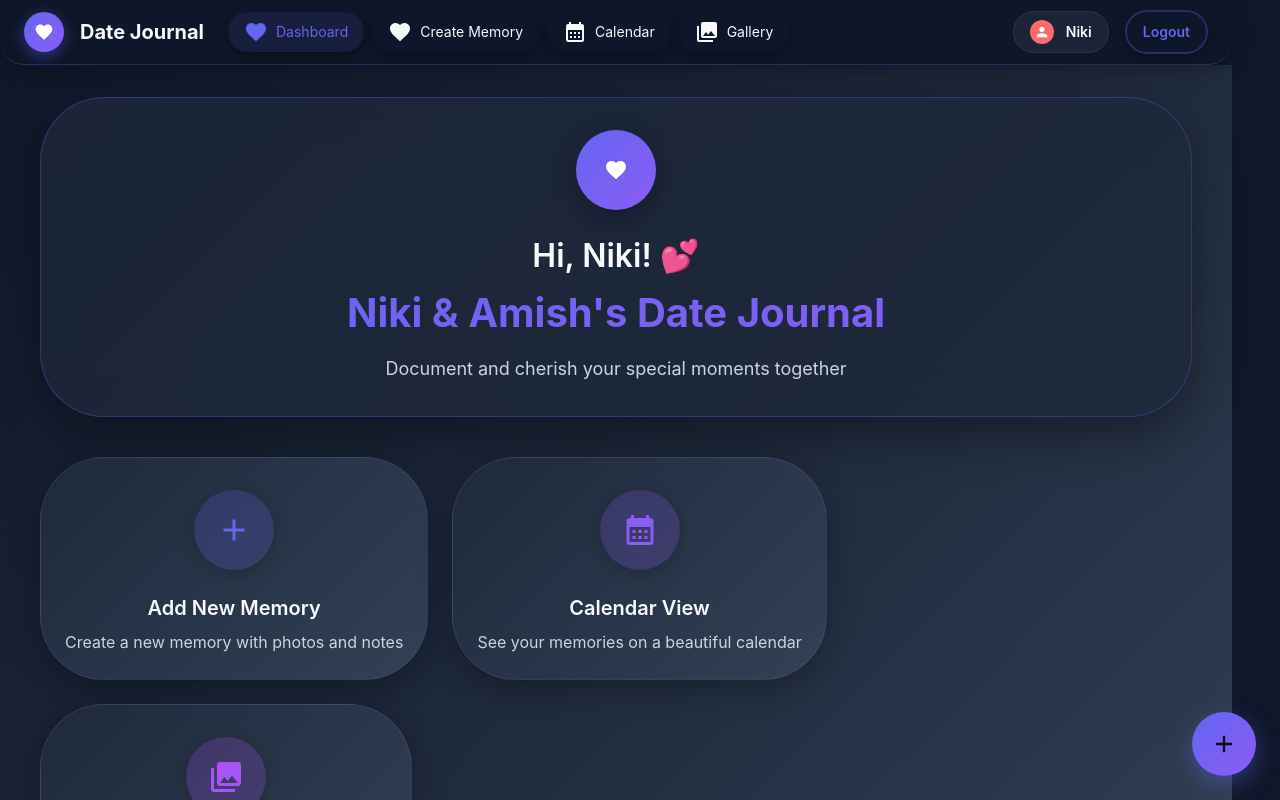
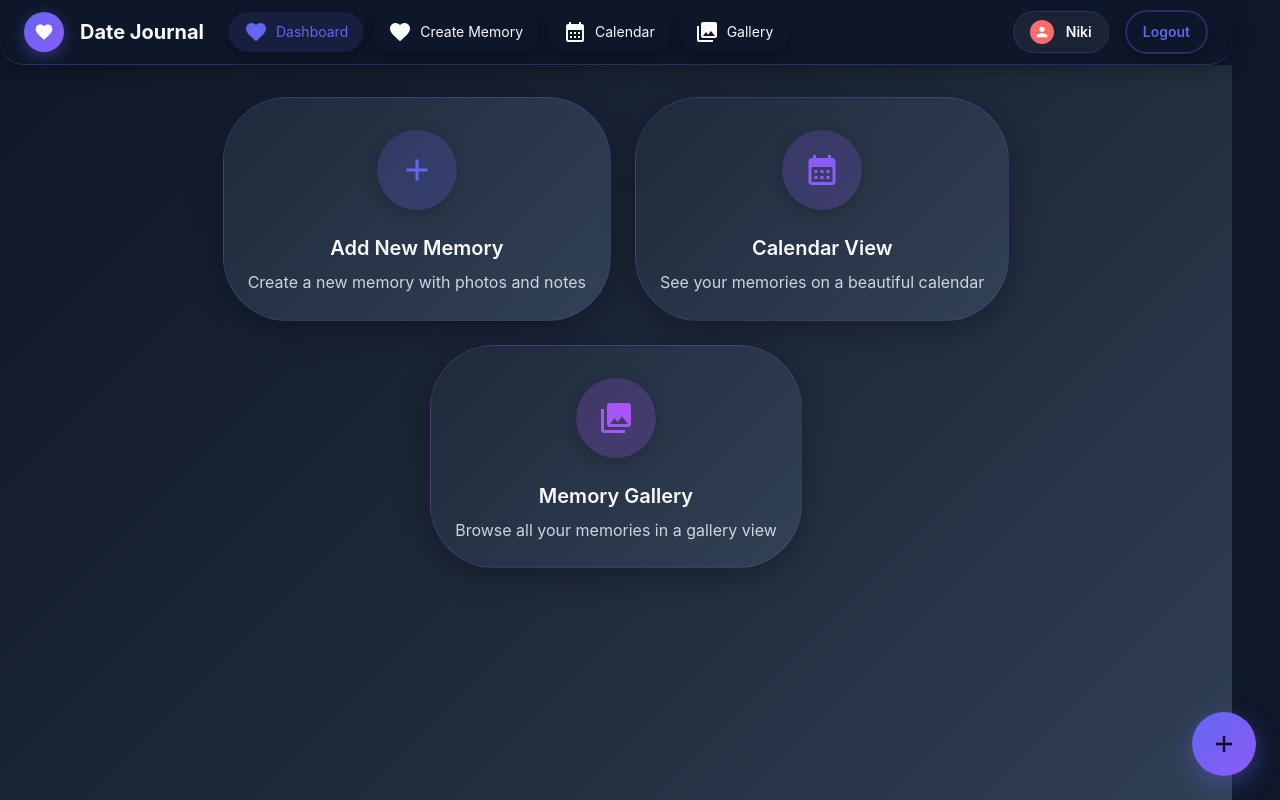
Before and after one commit to nikitag9/date-app, a React (Vite) app in the folder client/: page /login in a window 1280 px wide. Both pictures are taken after a click on the button "I'm Niki". Shown: the top 800 px of the page. Built offline with nearby package versions, Linux system fonts and the light colour scheme.

Commit message:
Fix user requests: remove Niki/Amish filter tabs, remove top toolbar, remove heart icon, change greeting to 'Hi!', center and uniformize dashboard widgets

```diff
--- a/client/src/components/Dashboard.jsx
+++ b/client/src/components/Dashboard.jsx
@@ -188,65 +188,13 @@ const Dashboard = () => {
       px: 2
     }}>
       <Container maxWidth="lg">
-        {/* Header Section */}
-        <Box sx={{
-          mb: { xs: 3, md: 5 },
-          textAlign: 'center',
-          background: 'rgba(30,41,59,0.8)',
-          borderRadius: 4,
-          p: { xs: 3, md: 4 },
-          backdropFilter: 'blur(20px)',
-          border: '1px solid rgba(99,102,241,0.3)',
-          boxShadow: '0 16px 48px rgba(0,0,0,0.4)'
+        {/* Action Cards */}
+        <Grid container spacing={{ xs: 2, md: 3 }} sx={{
+          mb: 5,
+          justifyContent: 'center',
+          alignItems: 'stretch'
         }}>
-          <Box sx={{
-            width: { xs: 60, md: 80 },
-            height: { xs: 60, md: 80 },
-            borderRadius: '50%',
-            background: getUserColor(selectedUser),
-            display: 'flex',
-            alignItems: 'center',
-            justifyContent: 'center',
-            mx: 'auto',
-            mb: 3,
-            boxShadow: '0 8px 24px rgba(0,0,0,0.3)'
-          }}>
-            <Favorite sx={{ color: '#fff', fontSize: { xs: 20, md: 24 } }} />
-          </Box>
-          <Typography variant="h4" sx={{
-            fontWeight: 600,
-            color: '#F8FAFC',
-            fontSize: { xs: '1.5rem', md: '2rem' },
-            mb: 1
-          }}>
-            Hi, {selectedUser === 'niki' ? 'Niki' : 'Amish'}! 💕
-          </Typography>
-          <Typography variant="h3" component="h1" gutterBottom sx={{
-            fontWeight: 700,
-            background: 'linear-gradient(135deg, #6366F1 0%, #8B5CF6 100%)',
-            backgroundClip: 'text',
-            WebkitBackgroundClip: 'text',
-            WebkitTextFillColor: 'transparent',
-            mb: 2,
-            fontSize: { xs: '1.75rem', md: '2.5rem' }
-          }}>
-            Niki & Amish's Date Journal
-          </Typography>
-          <Typography variant="body1" color="text.secondary" sx={{
-            mb: 0,
-            fontWeight: 400,
-            fontSize: { xs: '1rem', md: '1.125rem' },
-            color: '#CBD5E1',
-            maxWidth: '600px',
-            mx: 'auto'
-          }}>
-            Document and cherish your special moments together
-          </Typography>
-        </Box>
-
-        {/* Action Cards */}
-        <Grid container spacing={{ xs: 2, md: 3 }} sx={{ mb: 5 }}>
-          <Grid item xs={12} sm={6} md={4}>
+          <Grid item xs={12} sm={6} md={4} sx={{ display: 'flex' }}>
             <Card onClick={handleCreateMemory} sx={{
               background: 'linear-gradient(135deg, #1E293B 0%, #334155 100%)',
               borderRadius: 4,
@@ -254,6 +202,7 @@ const Dashboard = () => {
               cursor: 'pointer',
               transition: 'all 0.3s ease',
               height: '100%',
+              width: '100%',
               border: '1px solid rgba(99,102,241,0.2)',
               '&:hover': {
                 transform: 'translateY(-8px)',
@@ -261,7 +210,7 @@ const Dashboard = () => {
                 border: '1px solid rgba(99,102,241,0.4)'
               }
             }}>
-              <CardContent sx={{ textAlign: 'center', py: { xs: 3, md: 4 }, px: { xs: 2, md: 3 } }}>
+              <CardContent sx={{ textAlign: 'center', py: { xs: 3, md: 4 }, px: { xs: 2, md: 3 }, height: '100%', display: 'flex', flexDirection: 'column', justifyContent: 'center' }}>
                 <Box sx={{
                   width: { xs: 60, md: 80 },
                   height: { xs: 60, md: 80 },
@@ -293,7 +242,7 @@ const Dashboard = () => {
               </CardContent>
             </Card>
           </Grid>
-          <Grid item xs={12} sm={6} md={4}>
+          <Grid item xs={12} sm={6} md={4} sx={{ display: 'flex' }}>
             <Card onClick={handleViewCalendar} sx={{
               background: 'linear-gradient(135deg, #1E293B 0%, #334155 100%)',
               borderRadius: 4,
@@ -301,6 +250,7 @@ const Dashboard = () => {
               cursor: 'pointer',
               transition: 'all 0.3s ease',
               height: '100%',
+              width: '100%',
               border: '1px solid rgba(139,92,246,0.2)',
               '&:hover': {
                 transform: 'translateY(-8px)',
@@ -308,7 +258,7 @@ const Dashboard = () => {
                 border: '1px solid rgba(139,92,246,0.4)'
               }
             }}>
-              <CardContent sx={{ textAlign: 'center', py: { xs: 3, md: 4 }, px: { xs: 2, md: 3 } }}>
+              <CardContent sx={{ textAlign: 'center', py: { xs: 3, md: 4 }, px: { xs: 2, md: 3 }, height: '100%', display: 'flex', flexDirection: 'column', justifyContent: 'center' }}>
                 <Box sx={{
                   width: { xs: 60, md: 80 },
                   height: { xs: 60, md: 80 },
@@ -340,7 +290,7 @@ const Dashboard = () => {
               </CardContent>
             </Card>
           </Grid>
-          <Grid item xs={12} sm={6} md={4}>
+          <Grid item xs={12} sm={6} md={4} sx={{ display: 'flex' }}>
             <Card onClick={handleViewGallery} sx={{
               background: 'linear-gradient(135deg, #1E293B 0%, #334155 100%)',
               borderRadius: 4,
@@ -348,6 +298,7 @@ const Dashboard = () => {
               cursor: 'pointer',
               transition: 'all 0.3s ease',
               height: '100%',
+              width: '100%',
               border: '1px solid rgba(168,85,247,0.2)',
               '&:hover': {
                 transform: 'translateY(-8px)',
@@ -355,7 +306,7 @@ const Dashboard = () => {
                 border: '1px solid rgba(168,85,247,0.4)'
               }
             }}>
-              <CardContent sx={{ textAlign: 'center', py: { xs: 3, md: 4 }, px: { xs: 2, md: 3 } }}>
+              <CardContent sx={{ textAlign: 'center', py: { xs: 3, md: 4 }, px: { xs: 2, md: 3 }, height: '100%', display: 'flex', flexDirection: 'column', justifyContent: 'center' }}>
                 <Box sx={{
                   width: { xs: 60, md: 80 },
                   height: { xs: 60, md: 80 },
--- a/client/src/components/Gallery.jsx
+++ b/client/src/components/Gallery.jsx
@@ -46,7 +46,6 @@ const Gallery = () => {
   const [selectedMemory, setSelectedMemory] = useState(null);
   const [searchTerm, setSearchTerm] = useState('');
   const [viewMode, setViewMode] = useState('grid');
-  const [filter, setFilter] = useState('all');
   const [loading, setLoading] = useState(true);
   const [newNote, setNewNote] = useState('');
   const [addingNote, setAddingNote] = useState(false);
@@ -96,11 +95,8 @@ const Gallery = () => {
                           (memory.location && memory.location.toLowerCase().includes(searchTerm.toLowerCase())) ||
                           (memory.notes && memory.notes.toLowerCase().includes(searchTerm.toLowerCase()));
 
-    const matchesFilter = filter === 'all' ||
-                         (filter === 'niki' && memory.creator === 'niki') ||
-                         (filter === 'amish' && memory.creator === 'amish');
-
-    return matchesSearch && matchesFilter;
+    // Just return all memories that match the search - no creator filtering
+    return matchesSearch;
   });
 
   const handleMemoryClick = (memory) => {
@@ -149,10 +145,6 @@ const Gallery = () => {
 
   const handleViewModeChange = (event, newValue) => {
     setViewMode(newValue);
-  };
-
-  const handleFilterChange = (event, newValue) => {
-    setFilter(newValue);
   };
 
   if (loading) {
@@ -237,26 +229,6 @@ const Gallery = () => {
                   justifyContent: { xs: 'center', md: 'flex-end' },
                   flexWrap: 'wrap'
                 }}>
-                  <Tabs
-                    value={filter}
-                    onChange={handleFilterChange}
-                    aria-label="memory filter"
-                    sx={{
-                      '& .MuiTab-root': {
-                        textTransform: 'none',
-                        fontWeight: 600,
-                        color: '#6366F1',
-                        fontSize: { xs: '0.875rem', md: '1rem' },
-                        minHeight: { xs: 40, md: 48 },
-                        '&.Mui-selected': { color: '#6366F1' }
-                      },
-                      '& .MuiTabs-indicator': { backgroundColor: '#6366F1' }
-                    }}
-                  >
-                    <Tab label="All" value="all" />
-                    <Tab label="Niki's" value="niki" />
-                    <Tab label="Amish's" value="amish" />
-                  </Tabs>
                   <Tabs
                     value={viewMode}
                     onChange={handleViewModeChange}
--- a/client/src/components/auth/Login.jsx
+++ b/client/src/components/auth/Login.jsx
@@ -10,7 +10,7 @@ import {
   Alert,
   CircularProgress
 } from '@mui/material';
-import { Favorite, Person } from '@mui/icons-material';
+import { Person } from '@mui/icons-material';
 
 const Login = () => {
   const navigate = useNavigate();
@@ -36,12 +36,6 @@ const Login = () => {
     } finally {
       setLoading(false);
     }
-  };
-
-  const getUserColor = (userType) => {
-    return userType === 'niki'
-      ? 'linear-gradient(135deg, #FF6B6B 0%, #FF8E8E 100%)'
-      : 'linear-gradient(135deg, #4ECDC4 0%, #7EDDD6 100%)';
   };
 
   return (
@@ -81,7 +75,7 @@ const Login = () => {
               mb: 3,
               boxShadow: '0 16px 48px rgba(99,102,241,0.4)'
             }}>
-              <Favorite sx={{ fontSize: { xs: 40, md: 50 }, color: '#fff' }} />
+              <Person sx={{ fontSize: { xs: 40, md: 50 }, color: '#fff' }} />
             </Box>
             <Typography variant="h3" component="h1" gutterBottom sx={{
               fontWeight: 700,
@@ -89,7 +83,7 @@ const Login = () => {
               fontSize: { xs: '2rem', md: '2.5rem' },
               mb: 2
             }}>
-              Hi Niki!
+              Hi!
             </Typography>
             <Typography variant="h6" color="text.secondary" sx={{
               mb: 4,
```
